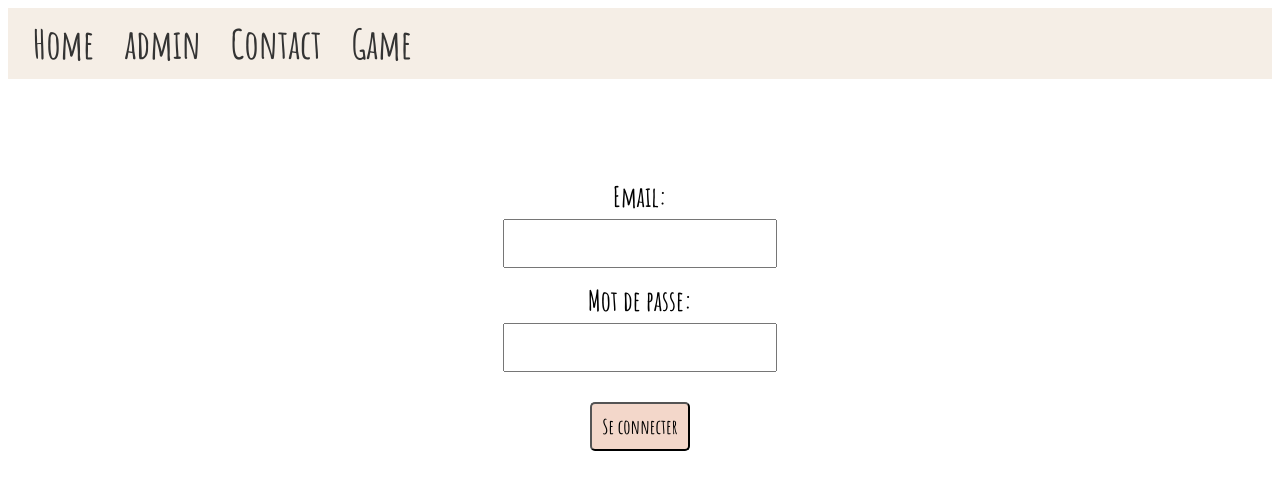
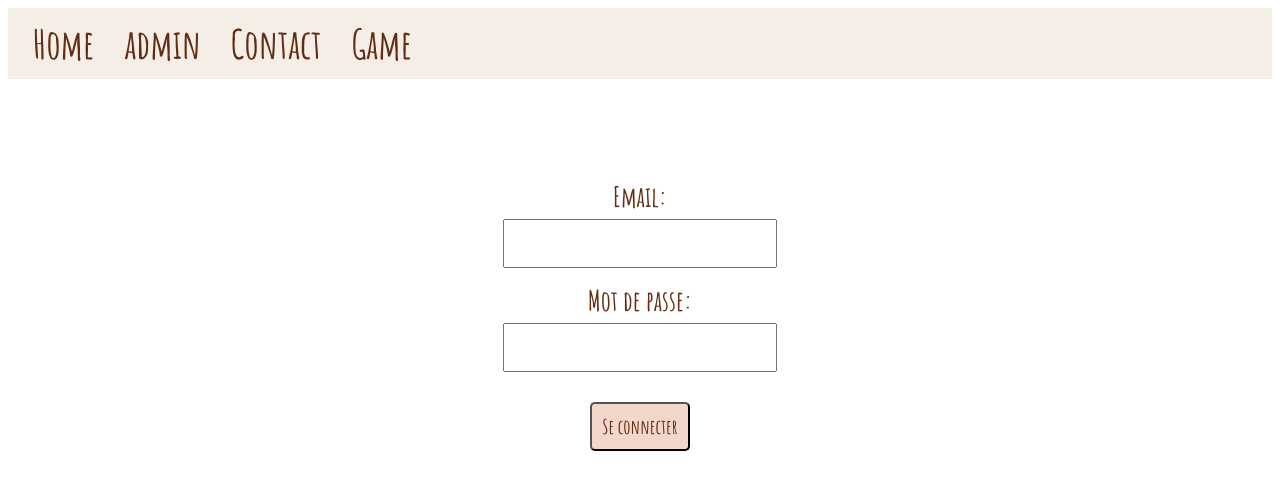
Before and after one commit to MDelmont/3wa_pastries_game, a React (Vite) app: page /login in a window 1280 px wide. Shown: the top 490 px of the page. Built offline with nearby package versions, Linux system fonts and the light colour scheme.

Commit message:
orthographe

```diff
--- a/src/config/message.js
+++ b/src/config/message.js
@@ -1,8 +1,8 @@
 const message = {
   error: "Un problème est survenu",
-  addQuantity: "Ajoute de la quantité réussi",
-  addPastry :"Patisserie ajoutée avec succes",
-  delPastry :"Patisserie supprimée avec succes",
+  addQuantity: "Ajout de la quantité réussi",
+  addPastry: "Pâtisserie ajoutée avec succès",
+  delPastry: "Pâtisserie supprimée avec succès",
 };
 
 export default message;
--- a/src/pages/game.jsx
+++ b/src/pages/game.jsx
@@ -117,7 +117,7 @@ function GamePage() {
   const handleResetClick = (e) => {
     dispatch(resetGame());
     dispatch(updateRemainingAttempts(3));
-    setStateResult(true)
+    setStateResult(true);
   };
   return (
     <>
@@ -126,7 +126,7 @@ function GamePage() {
         <div className="cont-De">{renderImages()}</div>
 
         {remainingAttempts == 0 && (
-          <button onClick={handleResetClick}>Relancer le jeux</button>
+          <button onClick={handleResetClick}>Relancer le jeu</button>
         )}
 
         {remainingAttempts != 0 && (
--- a/src/styles/header.scss
+++ b/src/styles/header.scss
@@ -1,6 +1,7 @@
 * {
   font-family: "Amatic SC", sans-serif;
   font-weight: bold;
+  color: #612d14;
 }
 
 .logout-nav {
@@ -24,7 +25,7 @@ li {
 
 li a {
   border-radius: 5px;
-  color: #333;
+  color: #612d14;
   font-size: 40px;
   padding: 5px;
   text-decoration: none;
```
